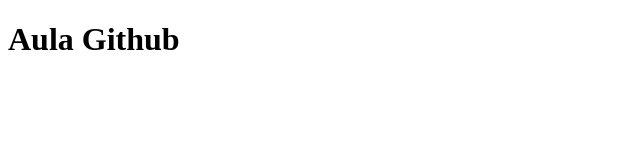
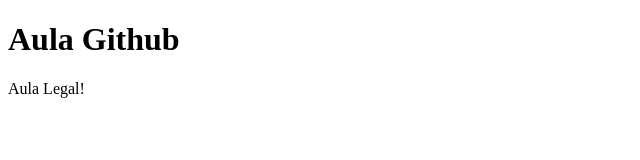
Before and after one commit to luttism/aula-github, a plain HTML site: page index.html in a window 1280 px wide. Shown: the full height of the page, 0-640 px from the left. Drawn offline with Linux system fonts and the light colour scheme.

Commit message:
Update index.html

```diff
--- a/index.html
+++ b/index.html
@@ -7,5 +7,6 @@
   </head>
   <body>
     <h1>Aula Github</h1>
+    <p> Aula Legal!</p>
   </body>
 </html>
```
